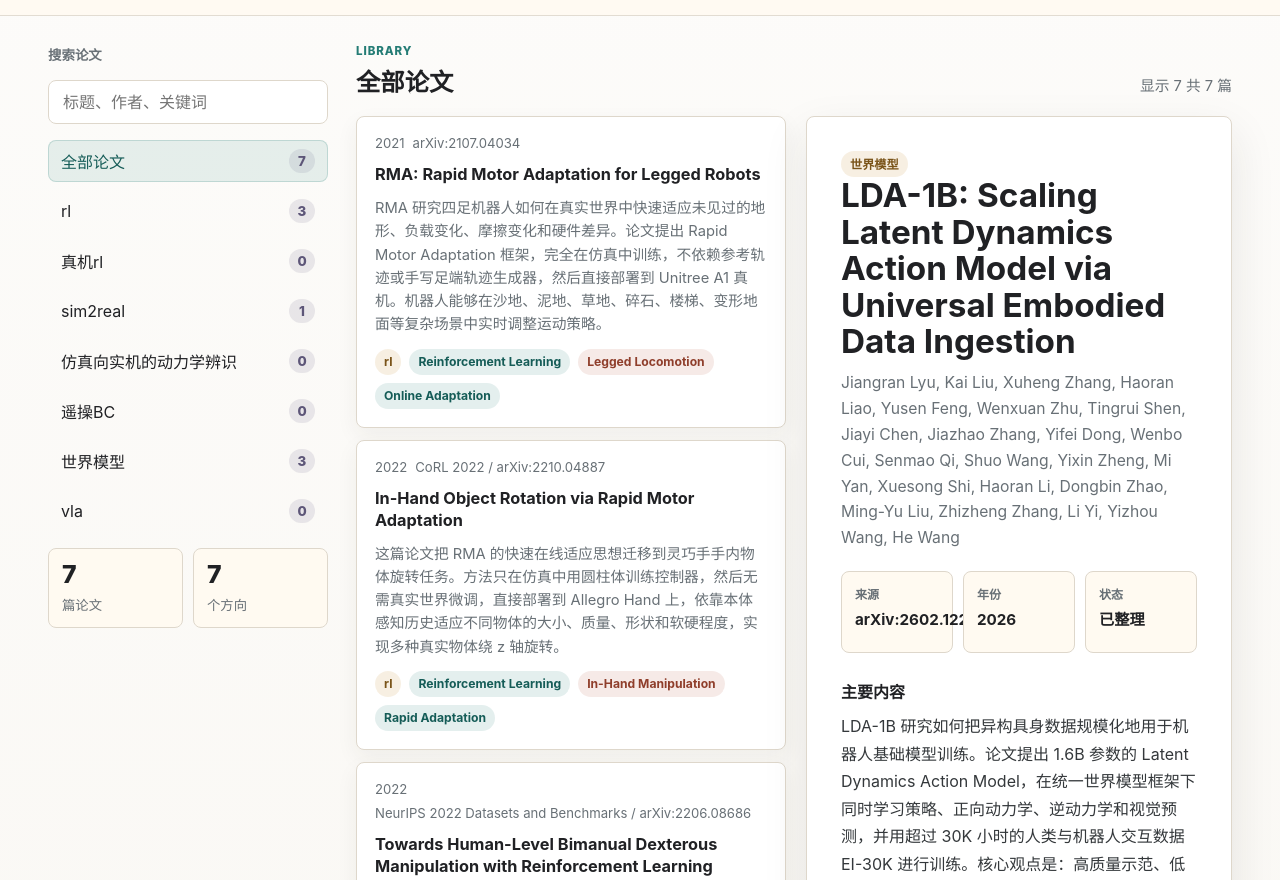
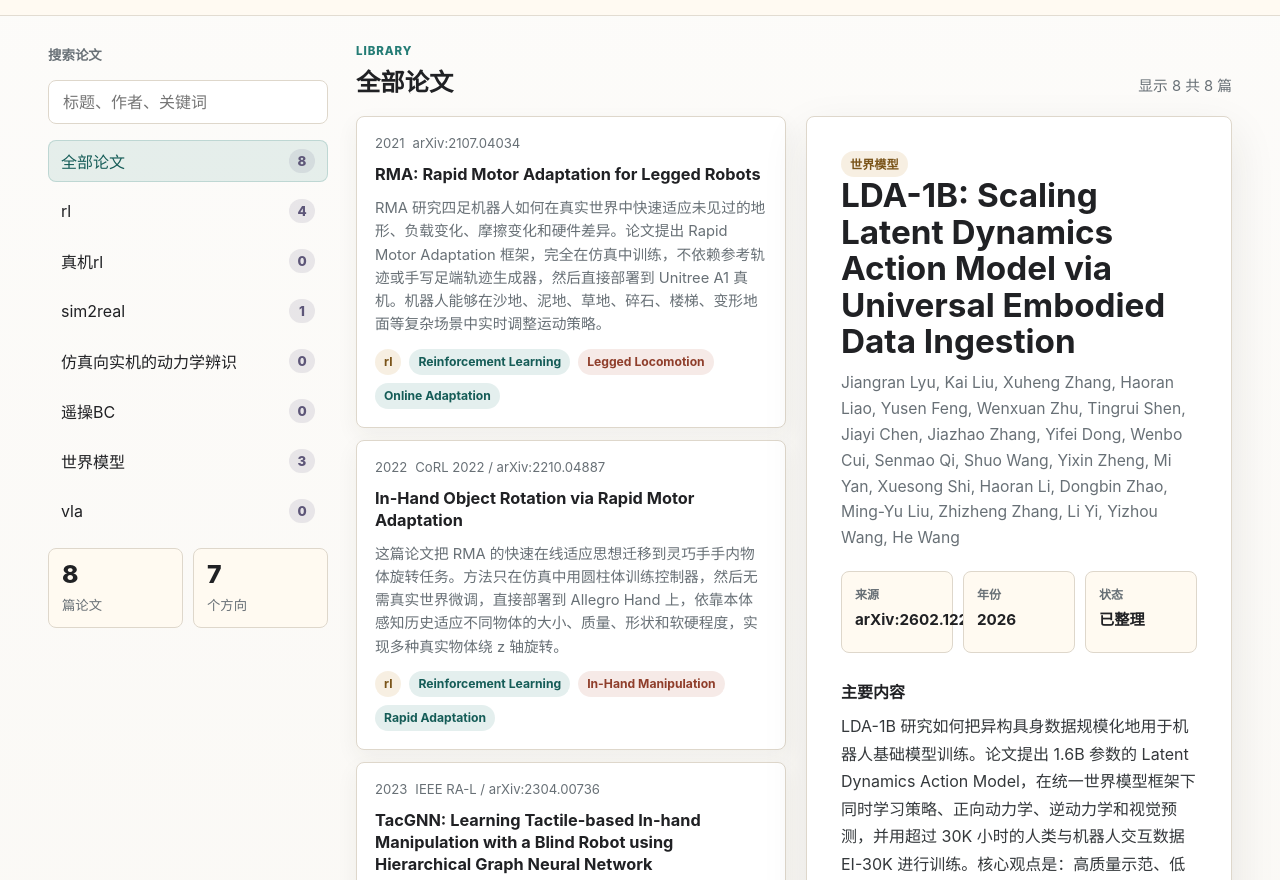
Before and after one commit to KeZhang19/paper, a plain HTML site: page index.html in a window 1280 px wide. Shown: the part 72-952 px from the top of the page. Drawn offline with Linux system fonts and the light colour scheme.

Commit message:
Add TacGNN paper to RL category

```diff
--- a/app.js
+++ b/app.js
@@ -157,6 +157,57 @@ const papers = [
         "Phase two freezes the base policy and trains an adaptation module with supervised learning to estimate extrinsics from recent joint-position and action history.",
         "During real deployment, object properties are unavailable. The adaptation module updates extrinsics online, while the base policy outputs actions at about 20Hz using only proprioception.",
         "Simulation randomizes cylinder size, mass, center of mass, and friction, with rewards for rotation plus pose regularization, torque penalties, and object stability.",
+      ],
+    },
+  },
+  {
+    id: "tacgnn",
+    categories: ["rl"],
+    pdf: "read/2304.00736v1.pdf",
+    project: "https://sites.google.com/view/tacgnn",
+    arxiv: "https://arxiv.org/abs/2304.00736",
+    year: "2023",
+    venue: "IEEE RA-L / arXiv:2304.00736",
+    zh: {
+      title: "TacGNN: Learning Tactile-based In-hand Manipulation with a Blind Robot using Hierarchical Graph Neural Network",
+      authors: "Linhan Yang, Bidan Huang, Qingbiao Li, Ya-Yen Tsai, Wang Wei Lee, Chaoyang Song, Jia Pan",
+      status: "已整理",
+      tags: ["Reinforcement Learning", "Tactile Sensing", "Dexterous Manipulation"],
+      mainContent:
+        "TacGNN 研究没有视觉输入的灵巧手如何仅依靠触觉和本体感知完成手内操作。论文先用层次化图神经网络从分布式触觉传感器中预测物体相关状态，再把预测状态和机器人状态输入 PPO 策略，完成类似保定球的双球手内旋转任务。方法在仿真中训练，并迁移到真实 Allegro Hand 上。",
+      innovations: [
+        "把触觉信号建模为动态点集/图结构，只使用被激活的触觉 taxels，避免把稀疏、不规则触觉数据强行 reshape 成图像。",
+        "提出层次化 TacGNN，通过 kNN 建图、局部邻域聚合和 farthest point sampling 提取多层触觉特征，能处理节点数量和连接随接触变化的动态图。",
+        "将触觉感知模型与 RL 控制解耦：先预测物体状态，再用 PPO 学习操作策略，使盲机器人能完成需要持续接触反馈的手内 manipulation。",
+        "相较 MLP、CNN、静态 GCN，TacGNN 在物体状态预测和最终操作成功率上表现更好，并能迁移到真实机器人。",
+      ],
+      implementation: [
+        "硬件使用带分布式触觉传感器的 Allegro Hand，任务是同时操控两个球在手内相对旋转约 180 度。",
+        "触觉输入被表示为激活 taxel 的 3D 坐标点集，通过 kNN 构建动态 tactile graph，图节点数量随接触状态变化。",
+        "TacGNN 使用多层 message passing 和采样聚合预测物体位置/姿态等 object states，并用监督学习训练该 perception model。",
+        "控制策略使用 PPO：状态由 TacGNN 预测的物体状态、机器人关节状态/速度等组成，奖励包含角度进展、成功奖励和失败惩罚。",
+        "训练流程先收集触觉-物体状态数据训练感知模型，再冻结/使用该模型为 RL policy 提供状态估计，最后在不同难度任务和真实机器人上验证。",
+      ],
+    },
+    en: {
+      title: "TacGNN: Learning Tactile-based In-hand Manipulation with a Blind Robot using Hierarchical Graph Neural Network",
+      authors: "Linhan Yang, Bidan Huang, Qingbiao Li, Ya-Yen Tsai, Wang Wei Lee, Chaoyang Song, Jia Pan",
+      status: "Summarized",
+      tags: ["Reinforcement Learning", "Tactile Sensing", "Dexterous Manipulation"],
+      mainContent:
+        "TacGNN studies dexterous in-hand manipulation without vision, relying only on tactile sensing and proprioception. The paper first predicts object-related states from distributed tactile sensors using a hierarchical graph neural network, then feeds those predicted states and robot states into a PPO policy for a Baoding-ball-style in-hand rotation task. The method is trained in simulation and transferred to a real Allegro Hand.",
+      innovations: [
+        "It models tactile readings as a dynamic point set or graph using only activated taxels, avoiding image-like reshaping of sparse and irregular tactile signals.",
+        "The hierarchical TacGNN uses kNN graph construction, local message passing, and farthest point sampling to capture multi-level tactile features under changing contact topology.",
+        "The method decouples tactile perception from RL control: object states are predicted first, then PPO learns manipulation policies from those estimates.",
+        "Compared with MLP, CNN, and static GCN baselines, TacGNN improves object-state prediction and manipulation success, while transferring to a real robot.",
+      ],
+      implementation: [
+        "The setup uses an Allegro Hand with distributed tactile sensors, manipulating two balls in hand to rotate them around each other by about 180 degrees.",
+        "Tactile inputs are represented as 3D coordinates of activated taxels; a dynamic tactile graph is constructed with kNN, so graph size changes with contact.",
+        "TacGNN applies multi-layer message passing and sampling aggregation to predict object states such as position and orientation, trained with supervised learning.",
+        "The control policy uses PPO. Its state includes TacGNN-predicted object states plus robot joint state and velocity, with rewards for angle progress, success, and failure.",
+        "The workflow first collects tactile/object-state data to train the perception model, then uses it to provide state estimates for RL policy learning and real-robot transfer.",
       ],
     },
   },
--- a/index.html
+++ b/index.html
@@ -58,6 +58,6 @@
       </section>
     </main>
 
-    <script src="app.js?v=20260430-8"></script>
+    <script src="app.js?v=20260430-9"></script>
   </body>
 </html>
```
Also changed, not shown: 1 other file.
